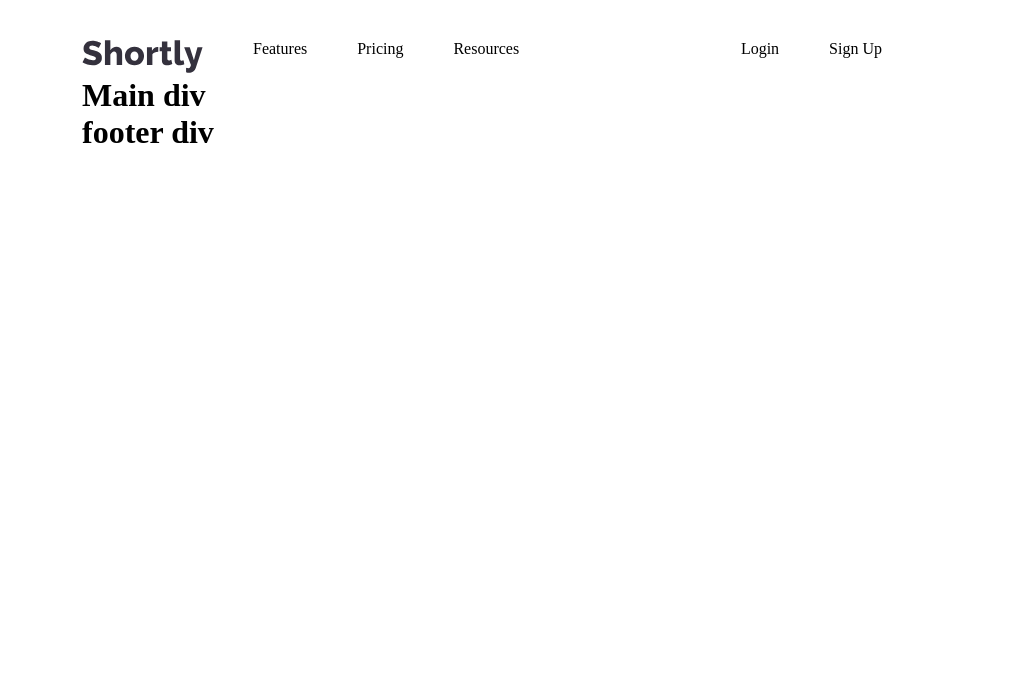
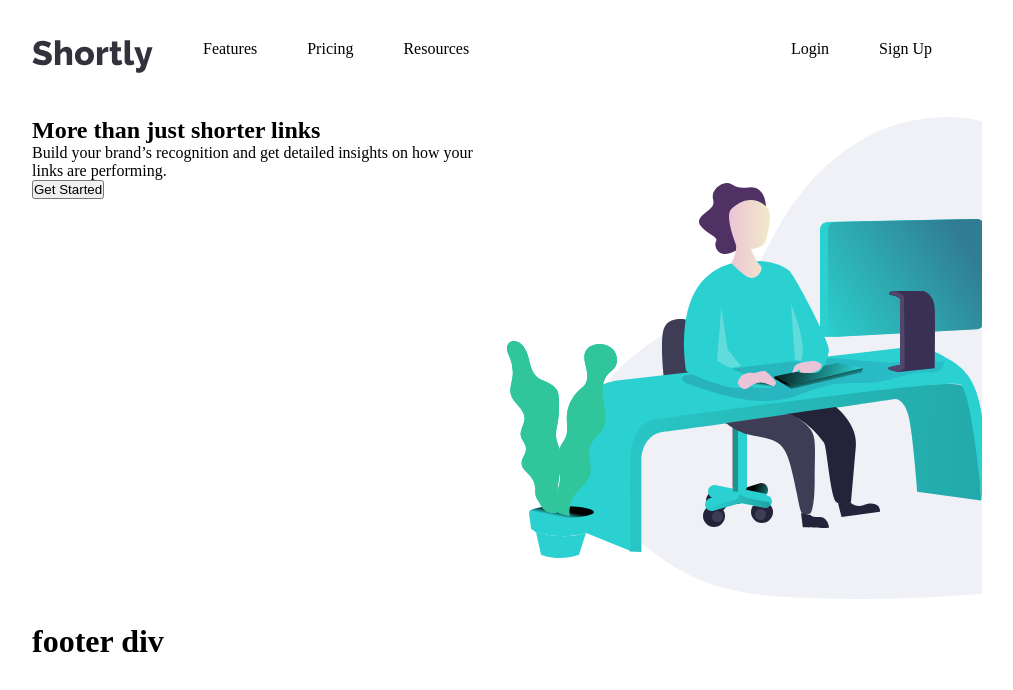
Before and after one commit to giandefaria/url-shortening-api-master, a React (Create React App) app: page / in a window 1280 px wide. Shown: the top 690 px of the page, without its empty margins (158-1171 px from the left). Built offline with nearby package versions, Linux system fonts and the light colour scheme.

Commit message:
adicionei o título e a imagem no main da página

```diff
--- a/src/Footer.js
+++ b/src/Footer.js
@@ -2,9 +2,11 @@
 function footer() {
 
     return (
-    <h1>
+    <footer>
+      <h1>
         footer div
-    </h1>
+      </h1>
+    </footer>
   );
 }
 
--- a/src/Headers.js
+++ b/src/Headers.js
@@ -3,8 +3,8 @@ import './styles/Header.css'
 
 function test() {
     return (
-        <section className='header--container'>
-            <div className="logo--and--nav">
+        <header className='header--container'>
+            <section className="logo--and--nav">
                 <div className="logo">
                     <img src={logo} alt="logo" />
                 </div>
@@ -15,17 +15,17 @@ function test() {
                         <li><a href="#">Resources</a></li>
                     </ul>
                 </div>
-            </div>
+            </section>
 
-            <div className="login--box">
+            <section className="login--box">
                 <ul className="login--acess">
                     <li><a href="#">Login</a></li>
                     <li><a href="#">Sign Up</a></li>
                 </ul>
 
-            </div>
+            </section>
 
-        </section>
+        </header>
   );
 }
 
--- a/src/Main.js
+++ b/src/Main.js
@@ -1,10 +1,31 @@
+import working from './images/illustration-working.svg'
+import './styles/Main.css'
 
 function Main() {
 
     return (
-    <h1>
-        Main div
-    </h1>
+    <main>
+      <section className="container--top--main">
+          <div className="box--main--text">
+            <div className="main--text">
+              <h1 className="title">More than just shorter links</h1>
+              <p>Build your brand’s recognition and get detailed insights on how your links are performing.</p>
+
+            </div>
+            <div className="main--button">
+              <button>Get Started</button>
+
+            </div>
+
+          </div>
+
+          <div className="main--image">
+            <img src={working} alt="working"/>
+
+
+          </div>
+      </section>
+    </main>
   );
 }
 
--- a/src/index.css
+++ b/src/index.css
@@ -4,6 +4,10 @@
 }
 
 html {
-  max-width: 800px;
+  max-width: 1000px;
   margin: 0 auto;
 }
+
+header, main, footer {
+  padding-left: 5%;
+}
--- a/src/styles/Header.css
+++ b/src/styles/Header.css
@@ -1,6 +1,6 @@
 
 .header--container {
-    margin-top: 40px;
+    margin: 40px 5% 40px 0;
     display: flex;
     justify-content: space-between;
 }
--- a/src/styles/Main.css
+++ b/src/styles/Main.css
@@ -0,0 +1,9 @@
+.container--top--main {
+    display: flex;
+    overflow: hidden;
+    margin: 0 0 20px 0;
+}
+
+.box--main--text, .main--image {
+    width: 50%;
+}
```
Also changed, not shown: 2 other files (tests, documents, lock files or other folders).
